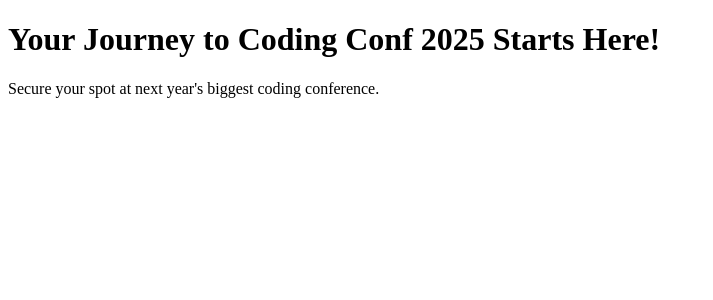
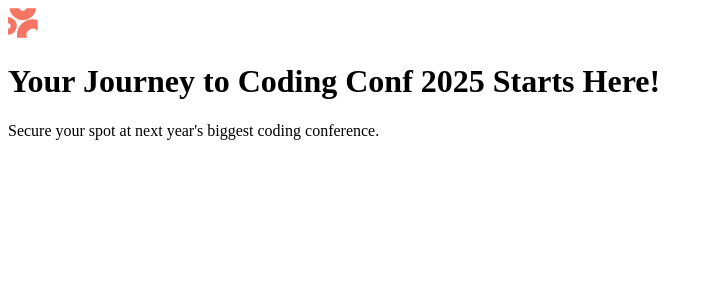
Before and after one commit to micha1bak/frontend-mentor-ticket-generator, a React (Vite) app: page / in a window 1280 px wide. Shown: the top 300 px of the page, without its empty margins (0-713 px from the left). Built offline with nearby package versions, Linux system fonts and the light colour scheme.

Commit message:
added Logo

```diff
--- a/src/App.jsx
+++ b/src/App.jsx
@@ -1,8 +1,10 @@
 import { DefaultHeader } from "./components/DefaultHeader";
+import { Logo } from "./components/Logo";
 
 function App() {
   return (
     <div className="App">
+      <Logo />
       <DefaultHeader />
     </div>
   );
--- /dev/null
+++ b/src/components/Logo.jsx
@@ -0,0 +1,5 @@
+export function Logo() {
+  return (
+    <img src="/assets/images/logo-full.svg" alt="logo" />
+  )
+}
```
Also changed, not shown: src/components/SubmitHeader.jsx (added).
